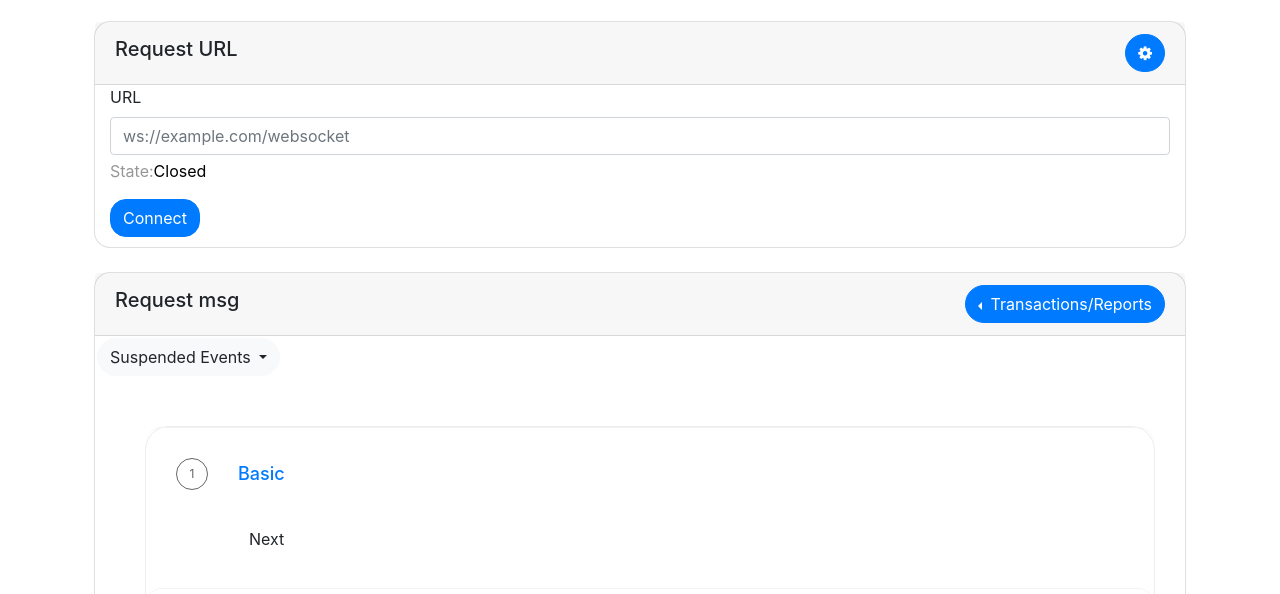
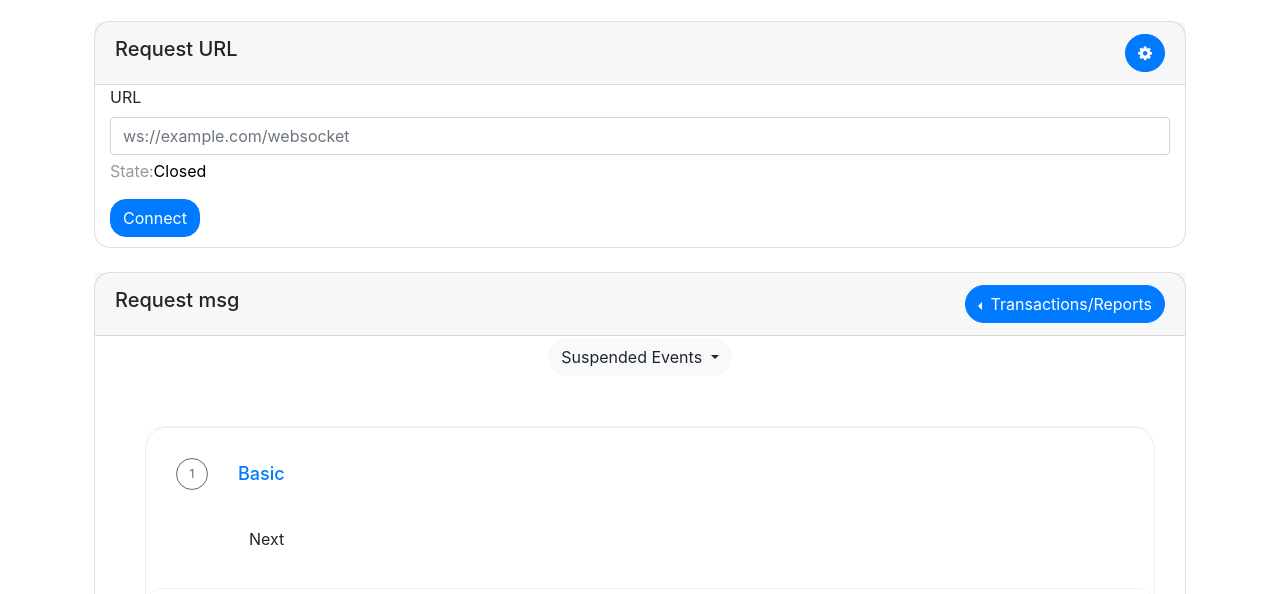
Before and after one commit to Saifweb/telnet, a website: page Views/index.html in a window 1280 px wide. Shown: the part 206-800 px from the top of the page. Drawn offline with nearby package versions, Linux system fonts and the light colour scheme; files that its build step writes are made by us from their sources.

Commit message:
Update style.css

```diff
--- a/public/css/style.css
+++ b/public/css/style.css
@@ -49,6 +49,11 @@
 .request-button .btn{
     border-radius: 100px;
     box-sizing: border-box;
+}
+.dropdown {
+    justify-content: center;
+    display: flex;
+    align-items: center;
 }
 /*/ make button cercle /*/
 .dropdown .btn{
```
